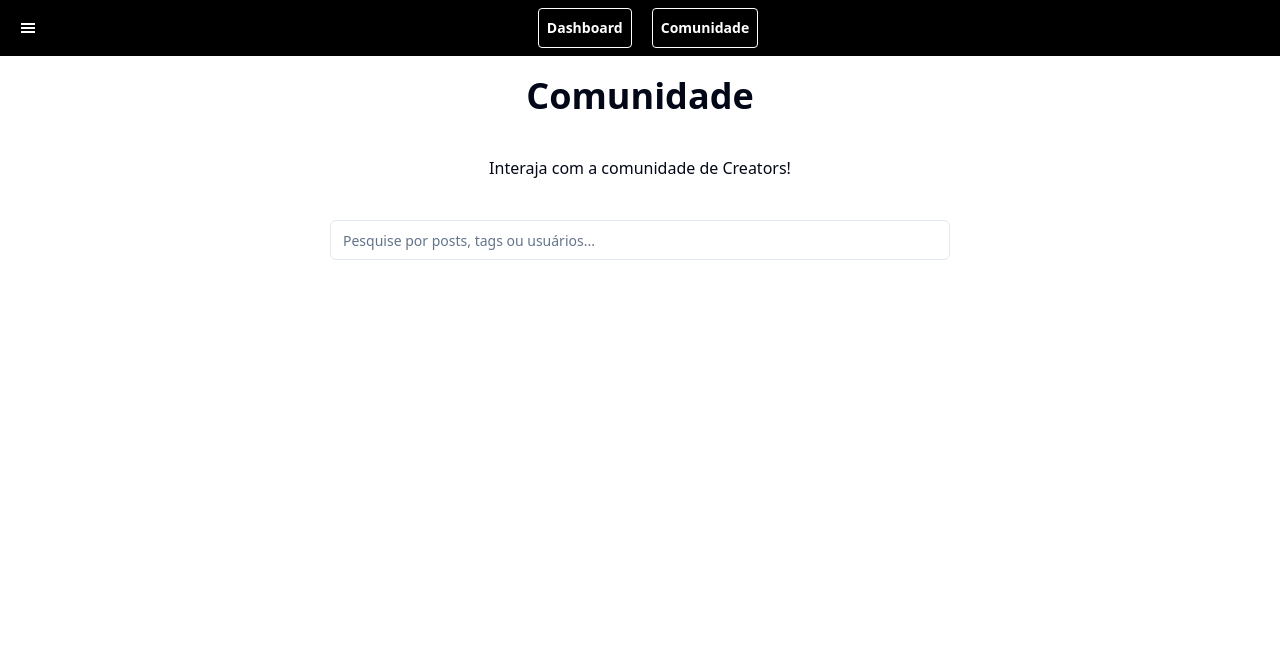
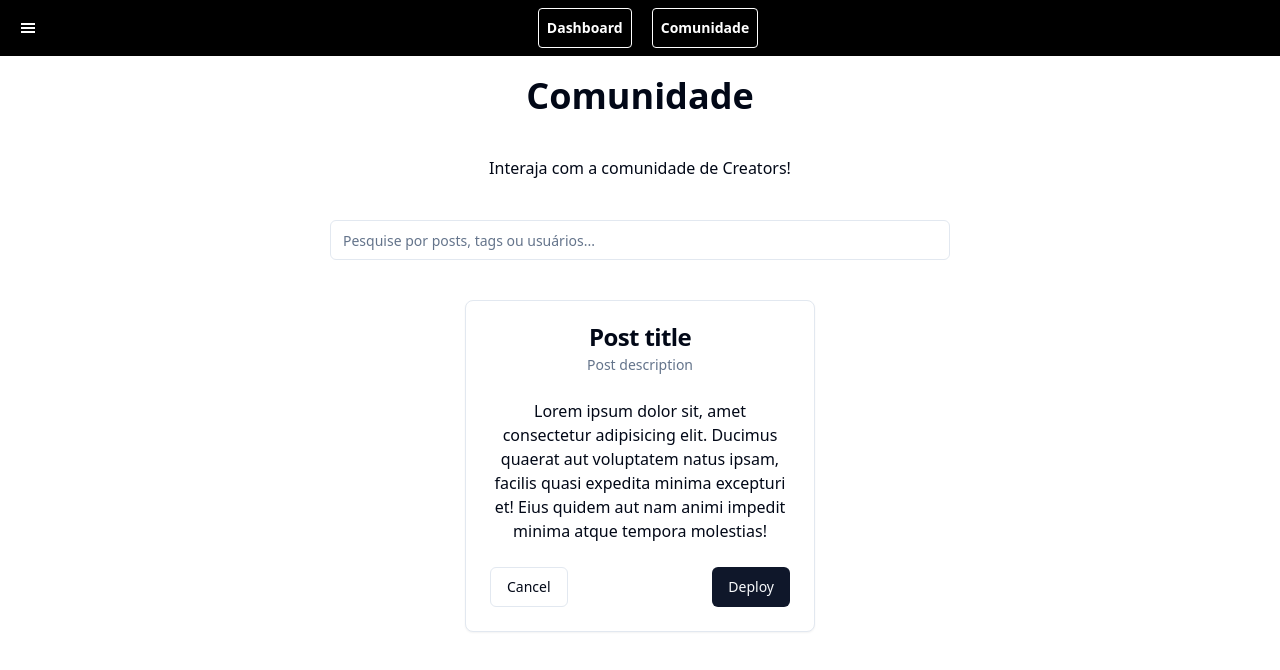
Before and after one commit to jmgrd98/elearning-platform, a Next.js app: page /comunidade in a window 1280 px wide. Shown: the top 670 px of the page. Built offline with nearby package versions, Linux system fonts and the light colour scheme; no server answers.

Commit message:
PostCard

```diff
--- a/app/(inside)/comunidade/page.tsx
+++ b/app/(inside)/comunidade/page.tsx
@@ -2,9 +2,17 @@
 
 import { useState, useEffect } from "react"
 import { Input } from "@/components/ui/input"
+import PostCard from "@/components/PostCard";
+import axios from "axios";
 
 
 const page = () => {
+
+  const [posts, setPosts] = useState([]);
+
+  useEffect(() => {
+
+  }, [])
 
 
   return (
@@ -15,7 +23,7 @@ const page = () => {
 
       <Input placeholder="Pesquise por posts, tags ou usuários..." className='w-1/2' />
 
-
+      <PostCard />
     </div>
   )
 }
--- a/components/PostCard.tsx
+++ b/components/PostCard.tsx
@@ -22,9 +22,19 @@ import Image from "next/image";
 
 const PostCard = () => {
   return (
-    <div>
-
-    </div>
+    <Card className="w-[350px]">
+    <CardHeader>
+      <CardTitle>Post title</CardTitle>
+      <CardDescription>Post description</CardDescription>
+    </CardHeader>
+    <CardContent>
+      Lorem ipsum dolor sit, amet consectetur adipisicing elit. Ducimus quaerat aut voluptatem natus ipsam, facilis quasi expedita minima excepturi et! Eius quidem aut nam animi impedit minima atque tempora molestias!
+    </CardContent>
+    <CardFooter className="flex justify-between">
+      <Button variant="outline">Cancel</Button>
+      <Button>Deploy</Button>
+    </CardFooter>
+  </Card>
   )
 }
 
```
